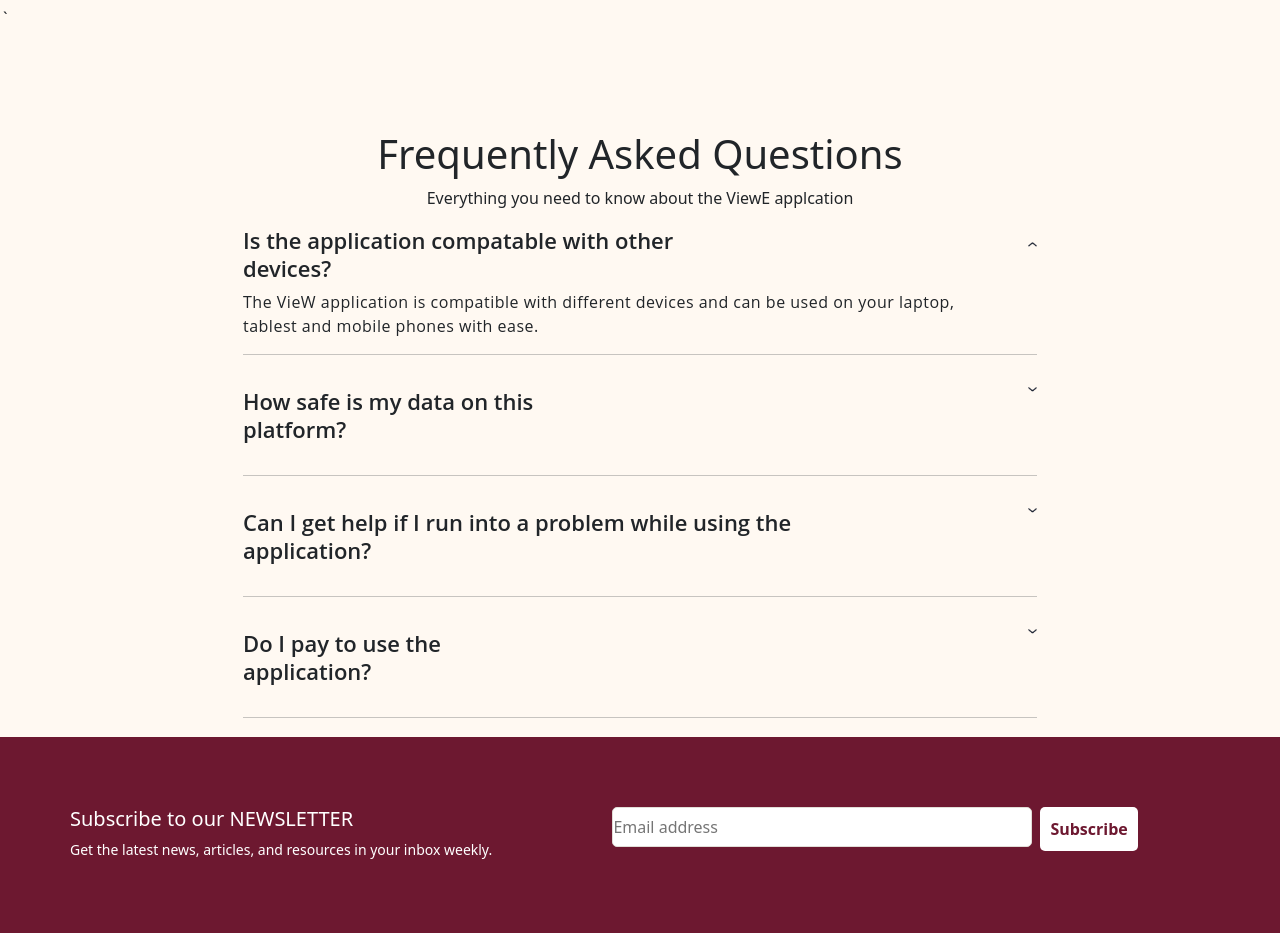
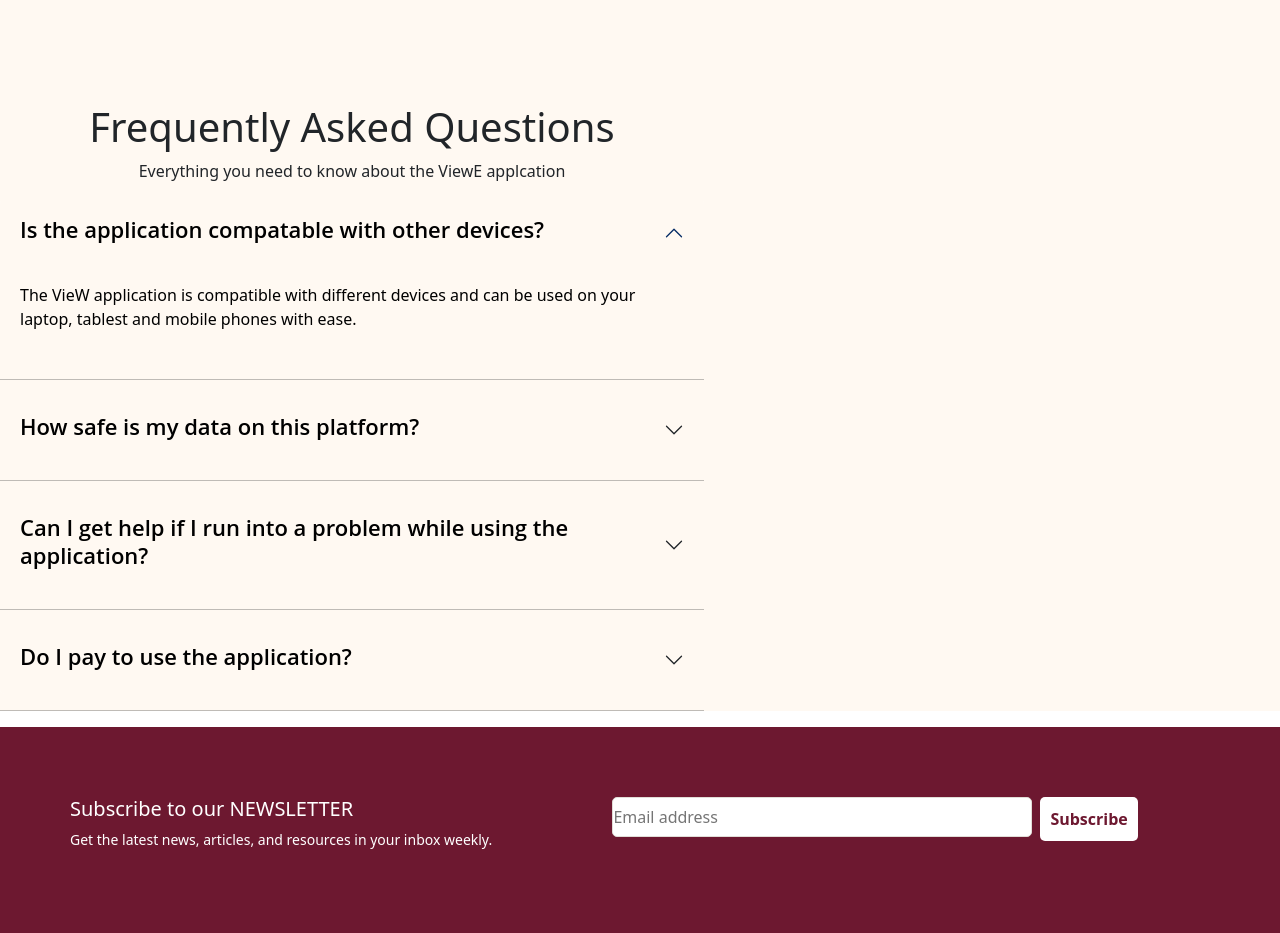
Before and after one commit to Blesso04/Blesso04, a plain HTML site: page download.html in a window 1280 px wide. Shown: the part 965-1898 px from the top of the page. Drawn offline with Linux system fonts and the light colour scheme.

Commit message:
updated an index file

```diff
--- a/download.html
+++ b/download.html
@@ -99,43 +99,67 @@
         <p class="text-white container pb-5" id="kind" style="width: 80%;">Kindly Make sure your device supports markerless AR apps. Markerless AR represents the latest evolution in the field of augmented reality technology. It is currently the most popular system in the industrial sector for image recognition, an AR solution that lets you overlay digital content onto a real scene without using markers.</p>
         <p class=" text-white  kind2 " style="width: 95%;">Kindly Make sure your device supports markerless AR apps. </p> <p class=" text-white  kind2" style="width: 95%;">Markerless AR represents the latest evolution in the field of augmented reality technology.</p> <p class=" text-white  kind2 pb-5" style="width: 95%;"> It is currently the most popular system in the industrial sector for image recognition, an AR solution that lets you overlay digital content onto a real scene without using markers.</p>
        </nav>
-       <nav class="mark sec1">`
+       <nav  class="cord">
         <div style="padding-top: 100px;" class="container">
           <h1 class="ask">Frequently Asked Questions</h1>
-          <p class="you">Everything you need to know about the ViewE applcation</p>
+        <p class="you">Everything you need to know about the ViewE applcation</p>
         </div>
-        <center><div class="div" >
-          <div  class="need san">
-            <div class="d-flex">
+      <div class="accordion div" id="accordionPanelsStayOpenExample">
+        <div class="accordion-item" >
+          <h2 class="accordion-header" >
+            <button class="accordion-button" style="background-color: #fff9f2;border: none;color: black;box-shadow: none;" type="button" data-bs-toggle="collapse" data-bs-target="#panelsStayOpen-collapseOne" aria-expanded="true" aria-controls="panelsStayOpen-collapseOne">
               <h3  class="font" style="font-family: Open Sans;font-size: 22px;font-weight: 600;line-height: 28px;letter-spacing: 0px;text-align: left;">Is the application compatable with other devices?</h3>
-              <img src="img/Icon (4).png" alt="" class="img-fluid data mt-3 data1" >
+            </button>
+          </h2>
+          <div id="panelsStayOpen-collapseOne" class="accordion-collapse collapse show">
+            <div class="accordion-body">
+              <p>The VieW application is compatible with different devices and can be used on your laptop, tablest  and mobile phones with ease.</p>
             </div>
-            <p  style="font-family: Open Sans;font-size: 16px;font-weight: 400;line-height: 24px;letter-spacing: 0.5px;text-align: left;width: 90%;margin-right: 10%;">The VieW application is compatible with different devices and can be used on your laptop, tablest and mobile phones with ease.</p>
-            <hr class="san">
           </div>
-          <div class="san">
-            <div class="d-flex">
-              <h3 class="mb-3 mt-3 font" style="font-family: Open Sans;font-size: 22px;font-weight: 600;line-height: 28px;letter-spacing: 0px;text-align: left;">How safe is my data on this platform?</h3>
-              <img src="img/Icon (5).png" alt="" class="img-fluid data mt-3 data2" >
+        </div>
+        <hr>
+        <div class="accordion-item">
+          <h2 class="accordion-header">
+            <button class="accordion-button collapsed" type="button" data-bs-toggle="collapse" data-bs-target="#panelsStayOpen-collapseTwo" aria-expanded="false" aria-controls="panelsStayOpen-collapseTwo">
+              <h3 class=" font" style="font-family: Open Sans;font-size: 22px;font-weight: 600;line-height: 28px;letter-spacing: 0px;text-align: left;">How safe is my data on this platform?</h3>
+            </button>
+          </h2>
+          <div id="panelsStayOpen-collapseTwo" class="accordion-collapse collapse">
+            <div class="accordion-body">
+
             </div>
-            <hr class="san">
           </div>
-          <div class="san">
-            <div class="d-flex">
-              <h3 class="mb-3 mt-3 font" style="font-family: Open Sans;font-size: 22px;font-weight: 600;line-height: 28px;letter-spacing: 0px;text-align: left;">Can I get help if I run into a problem while using the application?</h3>
-              <img src="img/Icon (5).png" alt="" class="img-fluid data mt-3 data3" >
+        </div>
+        <hr>
+        <div class="accordion-item">
+          <h2 class="accordion-header">
+            <button class="accordion-button collapsed " type="button"  data-bs-toggle="collapse" data-bs-target="#panelsStayOpen-collapseThree" aria-expanded="false" aria-controls="panelsStayOpen-collapseThree">
+              <h3 class="font" style="font-family: Open Sans;font-size: 22px;font-weight: 600;line-height: 28px;letter-spacing: 0px;text-align: left;">Can I get help if I run into a problem while using the application?</h3>
+            </button>
+          </h2>
+          <div id="panelsStayOpen-collapseThree" class="accordion-collapse collapse">
+            <div class="accordion-body">
+
             </div>
-            <hr class="san">
           </div>
-          <div class="san">
-            <div class="d-flex">
-              <h3 class="mb-3 mt-3 font" style="font-family: Open Sans;font-size: 22px;font-weight: 600;line-height: 28px;letter-spacing: 0px;text-align: left;">Do I pay to use the application?</h3>
-              <img src="img/Icon (5).png" alt="" class="img-fluid data mt-3 data4" >
+        </div>
+        <hr>
+        <div class="accordion-item">
+          <h2 class="accordion-header">
+            <button class="accordion-button collapsed " type="button"  data-bs-toggle="collapse" data-bs-target="#panelsStayOpen-collapseFour" aria-expanded="false" aria-controls="panelsStayOpen-collapsefour">
+              <h3 class="font"  style="font-family: Open Sans;font-size: 22px;font-weight: 600;line-height: 28px;letter-spacing: 0px;text-align: left;">Do I pay to use the application?</h3>
+            </button>
+          </h2>
+          <div id="panelsStayOpen-collapseFour" class="accordion-collapse collapse">
+            <div class="accordion-body">
+
             </div>
-            <hr class="san">
           </div>
-        </div></center>
-        </nav>
+        </div>
+        <hr >
+      </div>
+
+    </nav>
     </section>
     <section>
         <nav>
```
